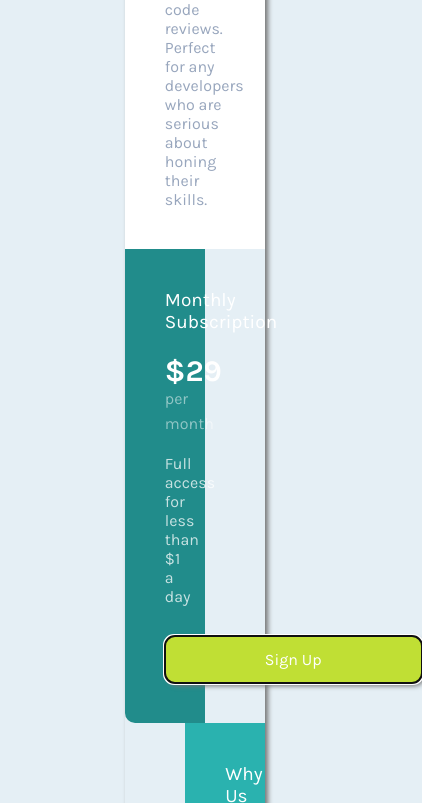
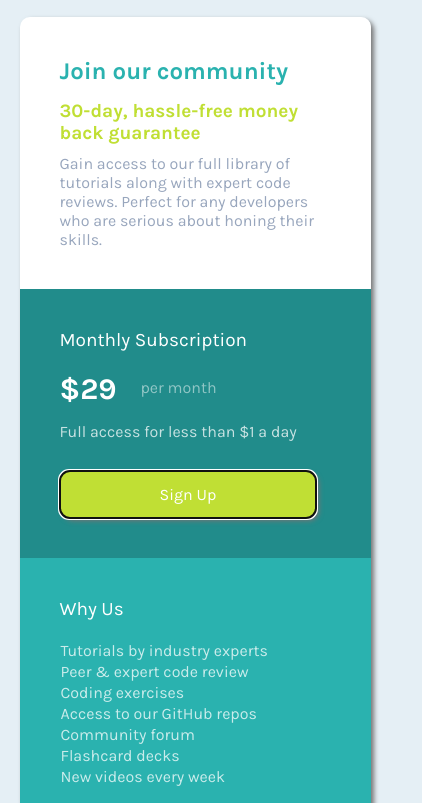
Before and after one commit to clairesersun/single-price-grid-compenent-challenge-from-frontent-mentor, a plain HTML site: page index.html in a window 390 px wide. Shown: the top 803 px of the page, 422 px wide, since content can reach past the window. Drawn offline with Linux system fonts and the light colour scheme.

Commit message:
mobile response

```diff
--- a/index.html
+++ b/index.html
@@ -14,6 +14,7 @@
     <title>Single Price Grid</title>
 </head>
 <body>
+    <main>
         <dialog open="open">
             <section class="white-back">
                 <h1>Join our community</h1>
@@ -39,8 +40,9 @@
                     </ul>
             </section>
         </dialog>
-<footer>
-        <p>Challenge by <a href="https://www.frontendmentor.io/home">Frontend Mentor</a>. Coded by <a href="https://www.clairesersun.com/">Claire Sersun</a>.</p>
-    </footer>
+        <footer>
+            <p>Challenge by <a href="https://www.frontendmentor.io/home">Frontend Mentor</a>. Coded by <a href="https://www.clairesersun.com/">Claire Sersun</a>.</p>
+        </footer>
+    </main>
 </body>
 </html>
--- a/styles.css
+++ b/styles.css
@@ -1,11 +1,9 @@
 @media only screen
-    and (min-width: 375px)
-    and (max-width: 1440px) {
+    and (min-width: 1329px)  {
         section.darker-back, section.cyan-back {
-        border-radius: 10px;
-        clear: both;
-        float: none;
-        width: 100%;
+            width: 100%;
+            height: 100%;
+            border-radius: 10px;
         }
         section.cyan-back {
             border-radius: 0 0 0 10px;
@@ -18,15 +16,33 @@
             -webkit-border-radius: 0 0 0 0;
         }
         dialog {
-            display: block;
-            margin: 50%;
-            width: 100%;
-            top: 50%;
-            bottom: 50%;
+            width: 50%;
+            box-sizing: border-box;
+            margin: 25%;
+            padding: 0;
+            top: 10px;
+            bottom: 10px;
             margin: 10%;
             border: 10%;
         }
 }
+
+@media only screen
+    and (max-width: 1000px)
+    and (min-width: 700px) {
+        dialog {
+            width: 90%;
+        }
+    }
+
+@media only screen
+    and (min-width: 1000px)
+    and (max-width: 1329px) {
+        dialog {
+            width: 65%;
+        }
+    }
+
 
 * {
     margin: 0;
@@ -42,7 +58,6 @@ body {
 
 dialog {
     margin: auto;
-    width: 36%;
     top: 50%;
     bottom: 50%;
     background: transparent;
@@ -187,3 +202,28 @@ footer a:hover {
 footer a:visited {
     color: hsl(71, 61%, 38%);
 }
+
+@media only screen
+and (max-width: 700px)
+{
+
+    dialog {
+        width: 90%;
+        display: block;
+        border-radius: 10px;
+    }
+    section.darker-back, section.cyan-back {
+        clear: both;
+        width: 100%;
+        height: 100%;
+        border-radius: 10px;
+    }
+
+    section.darker-back {
+        border-radius: 0;
+    }
+
+    section.cyan-back{
+        border-radius: 0 0 0 10px;
+    }
+}
```
